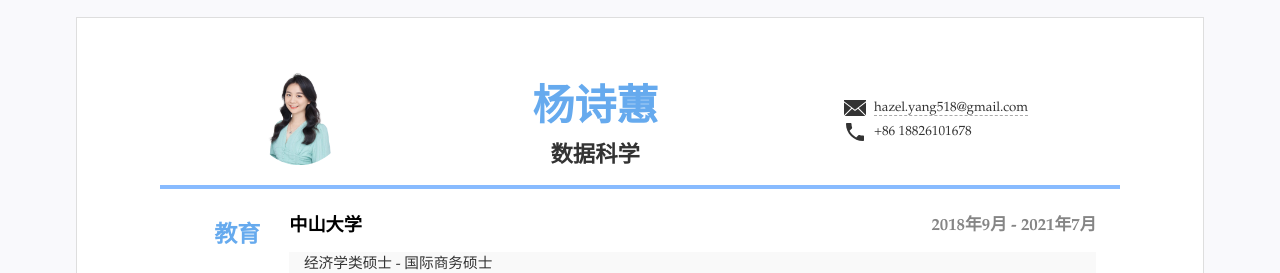
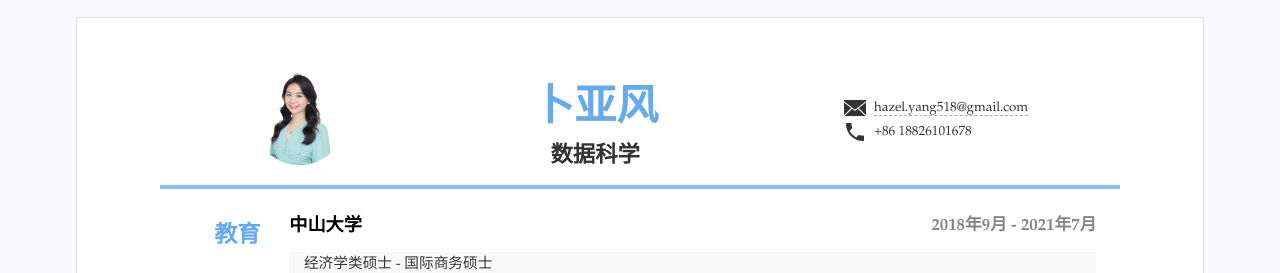
Before and after one commit to kyod-bu/cv, a Jekyll site: the page built from index.html, in a window 1280 px wide. Shown: the top 273 px of the page. Built offline with Jekyll 4.4.1, drawn with Linux system fonts in a browser that asks for light colours.

Commit message:
Update resume.yml

```diff
--- a/_data/resume.yml
+++ b/_data/resume.yml
@@ -1,9 +1,9 @@
 # 数据格式可以为 yaml(文件以.yml结尾) 或者json(文件以.json结尾)
 # 如果YAML格式的数据请先检查格式是否有误，可选检查工具 http://www.yamllint.com
 
-title: "杨诗蕙简历"
+title: "卜亚风简历"
 lang: "zh" #语言设置 zh表示中文 en 表示英语
-name: "杨诗蕙"
+name: "卜亚风"
 jobtitle: "数据科学" #可空不显示
 photo: "assets/img/WechatIMG29.jpeg" #照片可空，不显示
 
```
